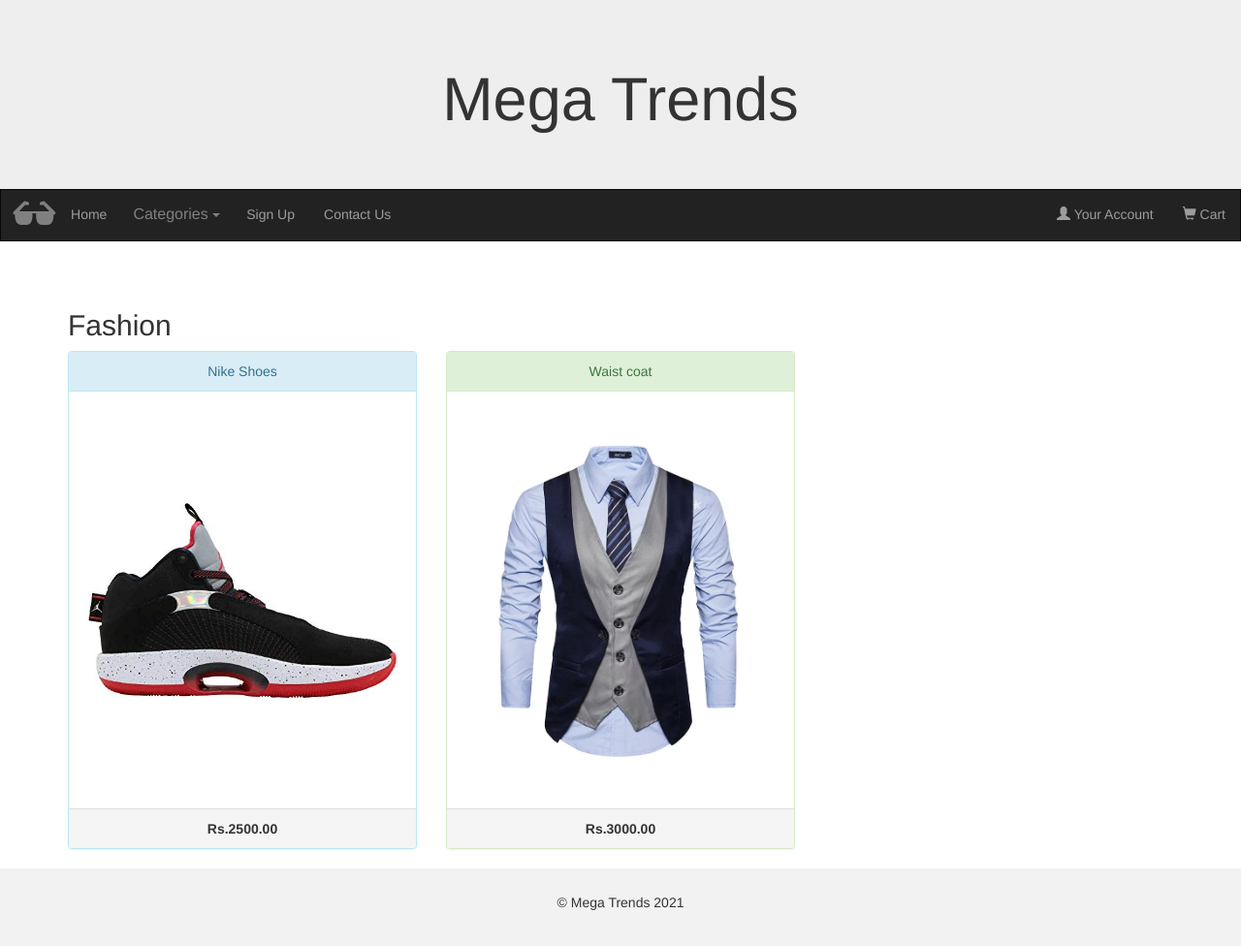
After one commit to Sahil-Thakur-1499/Mega-Trends, a Django app: a page that uses eshop/templates/eshop/base.html in a window 1280 px wide. The commit adds this page. Shown: the whole page at 97% size. Run offline with Django 3.2, Linux system fonts and the light colour scheme; data comes from the database, SQL or seed files in the repository; parts of the project's set-up code (start-up, migrations or seed data) failed here and were passed over; some libraries are stand-ins or nearby versions.

Commit message:
Category,ContactUs Pages Added

```diff
--- a/eshop/templates/eshop/base.html
+++ b/eshop/templates/eshop/base.html
@@ -28,12 +28,12 @@
 						<span class="caret"></span></button>
 						<ul class="dropdown-menu">
 							{% for category in categories %}
-							<li><a href="#">{{category.name}}</a></li>
+							<li><a href="{% url 'category_detail' pk=category.name %}">{{category.name}}</a></li>
 							{% endfor %}
 						</ul>
 					</div></li>
 				<li><a href="{% url 'signup' %}">Sign Up</a></li>
-				<li><a href="#">Contact Us</a></li>
+				<li><a href="{% url 'contact_us' %}">Contact Us</a></li>
 			</ul>
 			<ul class="nav navbar-nav navbar-right">
 				<li><a href="/admin"><span class="glyphicon glyphicon-user"></span> Your Account</a></li>
--- /dev/null
+++ b/eshop/templates/eshop/category_detail.html
@@ -0,0 +1,22 @@
+{% extends 'eshop/base.html' %}
+{% block content %}
+	<div class="container">
+		<h2>{{ctg.name}}</h2>
+		{% for product in products %}
+		{% if forloop.counter0|divisibleby:3 %} <div class="row"> {%  endif %}
+			<div class="col-sm-4">
+				{% if forloop.counter0|divisibleby:2 %}
+				<div class="panel panel-info">
+					{% else %}
+					<div class="panel panel-success">
+						{%  endif %}
+						<div class="panel-heading" align="center">{{ product.name }}</div>
+						<div class="panel-body"><img src="{{product.image.url}}" class="img-responsive" style="width:100% ; height:50% ; object-fit:contain;" alt="Image"></div>
+						<div class="panel-footer" align="center"><b>Rs.{{product.price}}</b></div>
+					</div>
+				</div>
+			{% if forloop.counter|divisibleby:3 %} </div> <br>{%  endif %}
+			{% endfor %}
+		</div>
+	</div>
+{% endblock %}
--- a/eshop/urls.py
+++ b/eshop/urls.py
@@ -4,4 +4,6 @@ from . import views
 urlpatterns = [
     path('', views.home, name='home'),
     path('signup',views.signup,name='signup'),
+	path('category/<str:pk>', views.category_detail, name='category_detail'),
+	path('contact-us',views.contact_us,name='contact_us'),
 ]
--- a/eshop/views.py
+++ b/eshop/views.py
@@ -1,4 +1,4 @@
-from django.shortcuts import render,redirect
+from django.shortcuts import render,redirect,get_object_or_404
 from .models import *
 from .forms import SignUpForm
 
@@ -19,3 +19,13 @@ def signup(request):
 	else:
 		form = SignUpForm()
 		return render(request, 'eshop/signup.html', {'form': form,'categories':categories})
+
+def category_detail(request,pk):
+	categories=Category.objects.all()
+	ctg = get_object_or_404(Category, name=pk)
+	products = Product.objects.filter(category=ctg.pk)
+	return render(request, 'eshop/category_detail.html', {'products':products,'categories':categories,'ctg':ctg})
+
+def contact_us(request):
+    categories=Category.objects.all()
+    return render(request, 'eshop/contact_us.html', {'categories':categories})
```
Also changed, not shown: eshop/templates/eshop/contact_us.html (added, +10 -0 lines).
